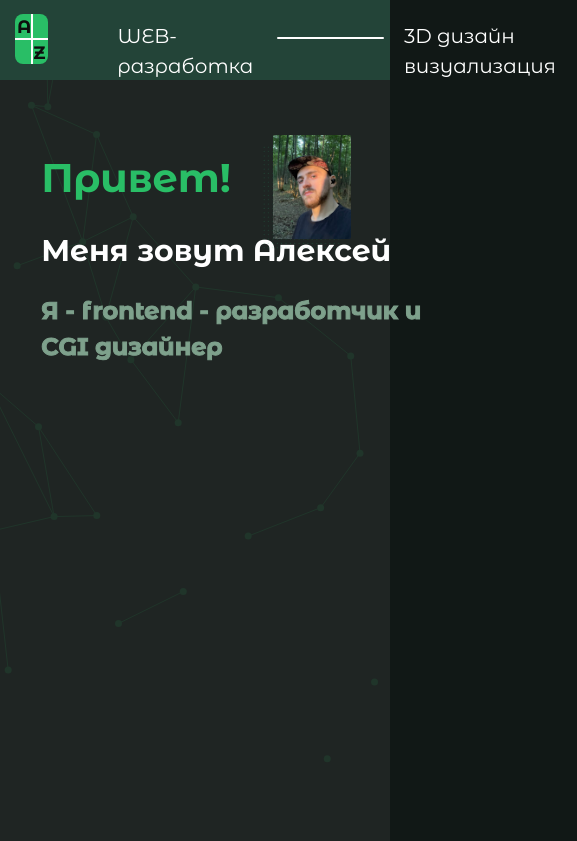
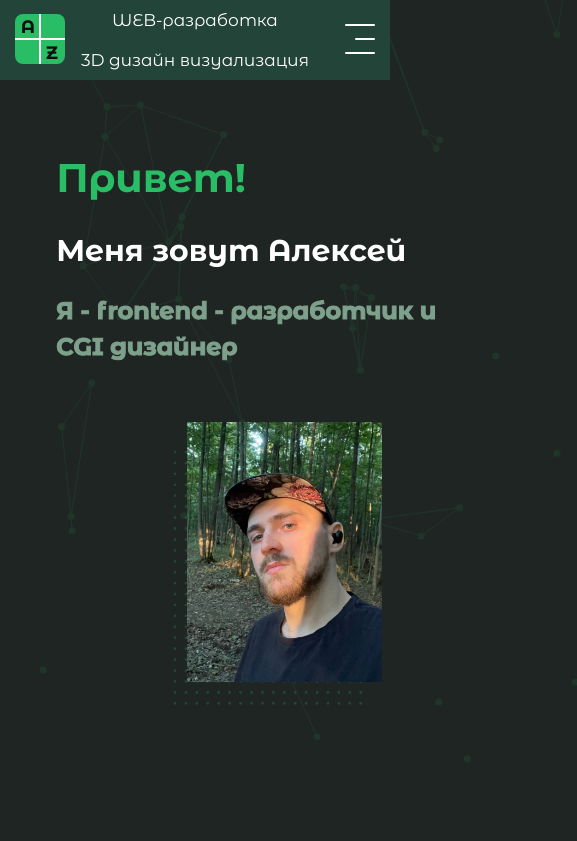
Before and after one commit to TierieErde/PortF, a website: page src/index.html in a window 390 px wide. Shown: the top 841 px of the page, 577 px wide, since content can reach past the window. Drawn offline with Linux system fonts and the light colour scheme.

Commit message:
adaptation first changes

```diff
--- a/src/sass/blocks/_media.scss
+++ b/src/sass/blocks/_media.scss
@@ -5,11 +5,27 @@
     .info .grid-elem {
         font-size: 14px;
     }
+    .promo__photo__link__main {
+        width: 30vw;
+        right: 30%;
+    }
+    .promo__photo__link__background{
+        width: 30vw;
+        right: 0%;
+    }
 }
 
 @media (max-width:1200px) {
     .container {
         max-width: 960px;
+    }
+    .promo__photo__link__main {
+        width: 30vw;
+        right: 30%;
+    }
+    .promo__photo__link__background{
+        width: 30vw;
+        right: 0%;
     }
 
 }
@@ -21,12 +37,72 @@
     .sidepanel{
         display: none;
     }
+    .header__links a {
+        font-size: 16px;
+    }
+    .promo__photo__link__main {
+        width: 30vw;
+        right: 30%;
+    }
+    .promo__photo__link__background{
+        width: 30vw;
+        right: 0%;
+    }
+    .promo {
+        width: 100%;
+        height: 100%;
+    }
+    .pg-canvas {
+        width: 100%;
+        height: 100%;
+    }
 }
 
 
 @media (max-width:768px) {
     .container {
         max-width: 540px;
+    }
+    .header__links a {
+        font-size: 17px;
+    }
+    .promo__photo__link {
+        top: 50%;
+        right: 50%;
+    }
+    .promo__photo__link__main {
+        width: 50vw;
+    }
+    .promo__photo__link__background{
+        width: 50vw;
+        right: -100%;
+    }
+    .header__links {
+        flex-direction: column;
+        justify-content: space-between;
+        margin-left: 0;
+        margin-top: 0;
+        font-size: 30px;
+        line-height: 40px;
+        text-align: center;
+    }
+    .header__links__line {
+        display: none;
+    }
+    .menu__close {
+        height: 50px;
+        width: 50px;
+        svg {
+            width: 50px;
+            height: 50px;
+        }
+    }
+    .menu__social {
+        width: 300px;
+        svg {
+            width: 50px;
+            height: 50px;
+        }
     }
 }
 
@@ -35,4 +111,35 @@
         max-width: 100%;
         padding: 0 10px;
     }
+    .promo {
+        width: 148%;
+        height: 100%;
+    }
+    .pg-canvas {
+        width: 100%;
+        height: 100%;
+    }
+    .menu__block {
+        width: 100%;
+        height: 148%;
+    }
+    .menu__close {
+        height: 50px;
+        width: 50px;
+        svg {
+            width: 50px;
+            height: 50px;
+        }
+    }
+    .menu__social {
+        width: 300px;
+        svg {
+            width: 50px;
+            height: 50px;
+        }
+    }
+    .info__about{
+        width: 300px;
+    }
+
 }
```
Also changed, not shown: src/css/style.min.css, 1 other file.
